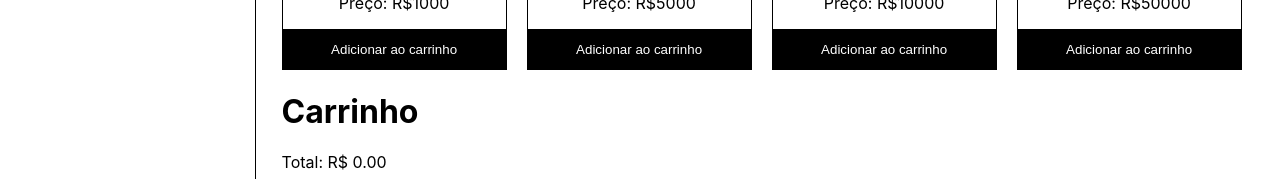
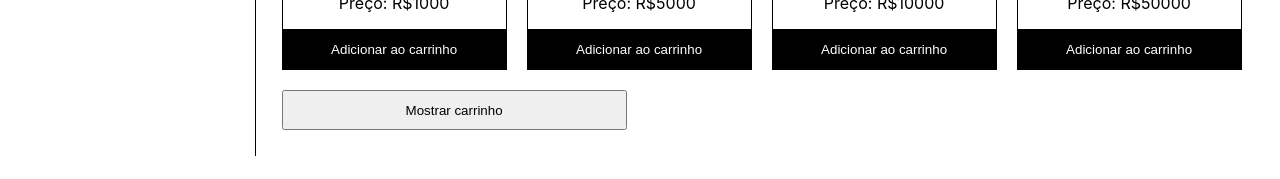
Before and after one commit to future4code/julian-labe-commerce-2, a React (Create React App) app: page / in a window 1280 px wide. Shown: the part 773-952 px from the top of the page. After the commit the page ends 929 px from the top, so only its background shows below. Built offline with nearby package versions, Linux system fonts and the light colour scheme.

Commit message:
o carrinho agora funciona

```diff
--- a/src/App.js
+++ b/src/App.js
@@ -51,7 +51,11 @@ const ProdutoContainer = styled.div`
  width: 75vw;
  margin-top: 2vw;
 `
-
+const BotaoCarrinho = styled.button`
+  margin-top: 20px;
+  width: 345px;
+  height: 40px;
+`
 
 
 class App extends React.Component {
@@ -110,6 +114,8 @@ class App extends React.Component {
     InputValorMaximo: '',
     InputValorMinimo: '',
     InputBuscar: '',
+    mostraCarrinho: false,
+    arrayCarrinho: []
   }
 
     onChangeValorMinimo = (event) => {
@@ -139,8 +145,50 @@ class App extends React.Component {
       })
     }
 
+    onClickCarrinho = () => {
+      if (this.state.mostraCarrinho) {
+        this.setState({mostraCarrinho: false})
+      } else {
+        this.setState({mostraCarrinho: true})
+      }
+    }
+
+    onClickAdicionar = (event) => {
+      // console.log(event.target.value)
+      const ID = Number(event.target.value)
+      // console.log(ID)
+      const produtos = this.state.arrayProdutos
+      // console.log(produtos)
+      const novoItem = produtos.filter(prod => {
+        if (prod.id === ID) {
+          return prod
+        }
+      })
+      // console.log("novoItem", novoItem)
+      const listaCarrinho = this.state.arrayCarrinho
+      // console.log("listaCarrinho", listaCarrinho)
+      const listaCarrinhoAtualizada = [...listaCarrinho, ...novoItem]
+      // console.log("listaCarrinho + novoItem", listaCarrinhoAtualizada)
+      this.setState({arrayCarrinho: listaCarrinhoAtualizada})
+    }
+
+    onClickRemover = (event) => {
+      //console.log(event.target.value)
+      const ID = Number(event.target.value)
+      //console.log(this.listaCarrinho)
+      const carrinhoAntes = this.state.arrayCarrinho
+      const carrinhoDepois = carrinhoAntes.filter(prod => {
+        if (prod.id !== ID) {
+
+          return prod
+
+        }
+      })
+      this.setState({arrayCarrinho: carrinhoDepois})
+    }
+
     componentDidUpdate() {
-      console.log("O did update foi executado")
+      // console.log("O did update foi executado")
     };
 
   render() {
@@ -186,10 +234,10 @@ class App extends React.Component {
     return (
 
       <Container>
-        {console.log("Valor máximo: ", this.state.InputValorMaximo)}
+        {/* {console.log("Valor máximo: ", this.state.InputValorMaximo)}
         {console.log("Valor mínimo: ", this.state.InputValorMinimo)}
         {console.log("Buscar produto: ", this.state.InputBuscar)}
-        {console.log(this.state.ordemPrecos)}
+        {console.log(this.state.ordemPrecos)} */}
         <MenuContainer>
           <MenuLateral
           onChangeInputValorMax={this.onChangeValorMaximo}
@@ -213,16 +261,19 @@ class App extends React.Component {
           {listaOrdenada.map(prod => {
             return (
               <ProdutoCard
+                Id={prod.id}
                 Url={prod.imageUrl}
                 Nome={prod.name}
                 Preco={prod.value}
+                Adicionar={this.onClickAdicionar}
               >
               </ProdutoCard>
             )
           })}
           </ProdutoContainer>
 
-          <Carrinho />
+          <BotaoCarrinho onClick={this.onClickCarrinho}>{this.state.mostraCarrinho ? "Esconder carrinho" : "Mostrar carrinho"}</BotaoCarrinho>
+          {this.state.mostraCarrinho ? <Carrinho Produtos={this.state.arrayCarrinho} Remover={this.onClickRemover}/> : <div></div>}
         </MainContainer>
       </Container>
     );
--- a/src/components/Carrinho.js
+++ b/src/components/Carrinho.js
@@ -2,10 +2,29 @@ import React from 'react';
 
 export class Carrinho extends React.Component {
     render() {
+
+        const listaCarrinho = this.props.Produtos
+
+        let precos = 0
+
+        listaCarrinho.forEach(prod => {
+
+            precos += prod.value
+
+        })
+
         return (
             <div>
                 <h1>Carrinho</h1>
-                <p>Total: R$ 0.00</p>
+                {listaCarrinho.map(prod => {
+                    return(
+                        <div>
+                            <p>1 x {prod.name} <button onClick={this.props.Remover} value={prod.id}>Remover</button></p>
+                            <hr/>
+                        </div>
+                    )
+                })}
+                <p>Total: R${precos}</p>
             </div>
         )
     }
--- a/src/components/ProdutoCard.js
+++ b/src/components/ProdutoCard.js
@@ -19,14 +19,13 @@ border-style: none;
 
 
 export class ProdutoCard extends React.Component {
-
   render() {
     return (
       <CardContainer>
         <img src={this.props.Url} />
         <p>Nome: {this.props.Nome}</p>
         <p>Preço: R${this.props.Preco}</p>
-        <BotaoAdicionar>Adicionar ao carrinho</BotaoAdicionar>
+        <BotaoAdicionar onClick={this.props.Adicionar} value={this.props.Id}>Adicionar ao carrinho</BotaoAdicionar>
       </CardContainer>
     );
   }
```
